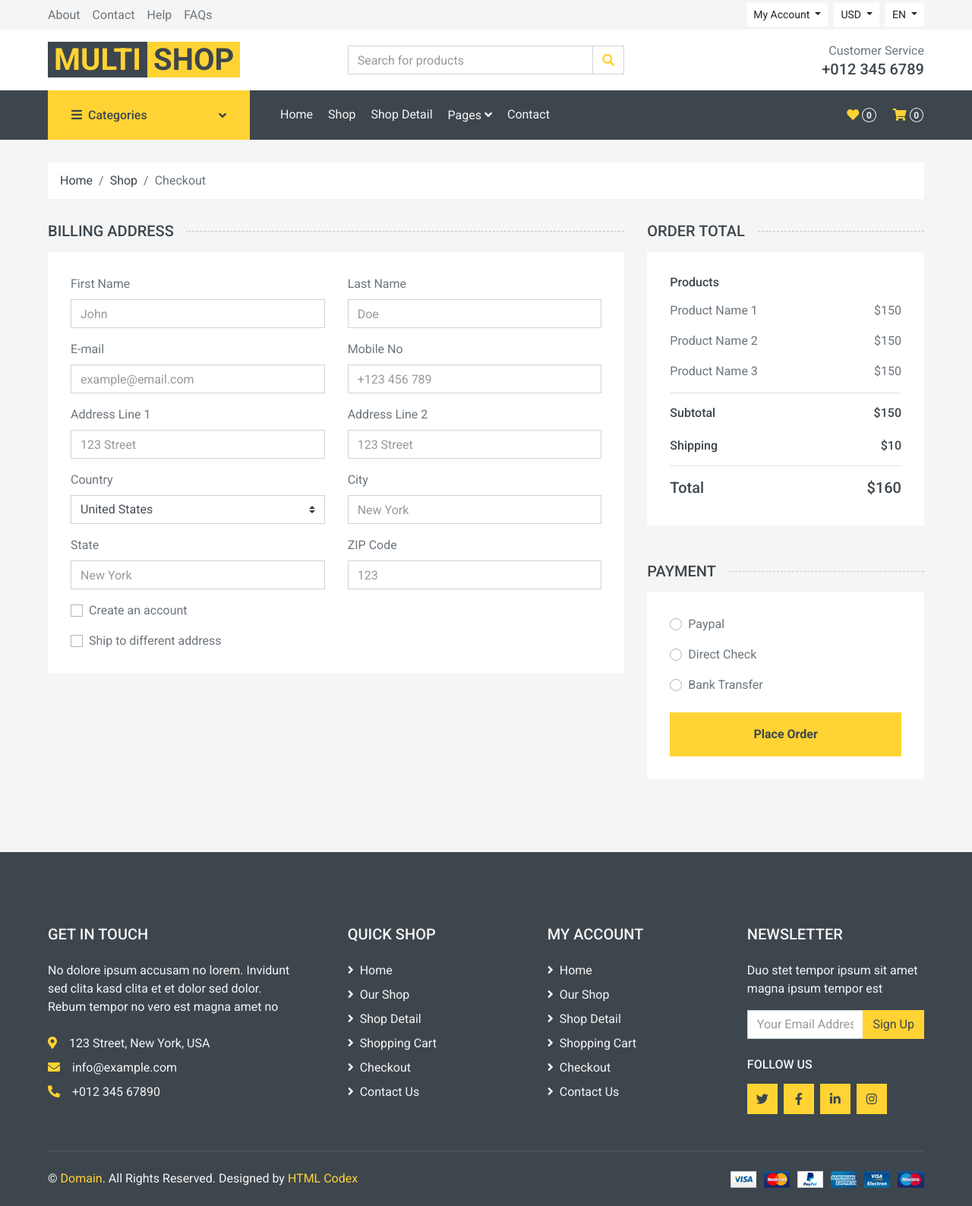
After one commit to nargesyaghoubi/Sky-Shop, a Django app: page /checkout/ in a window 1280 px wide. The commit adds this page. Shown: the whole page at 76% size. Run offline with Django 5.2, Linux system fonts and the light colour scheme; some libraries are stand-ins or nearby versions.

Commit message:
add checkout.html file

```diff
--- a/main/urls.py
+++ b/main/urls.py
@@ -1,9 +1,10 @@
 from django.urls import path, include
-from .views import index, shop, cart
+from .views import index, shop, cart, checkout
 
 urlpatterns = [
     path('', index, name='index'),
     path('shop/', shop, name='shop'),
-    path('cart/', cart, name='cart')
+    path('cart/', cart, name='cart'),
+    path('checkout/', checkout, name='checkout')
 
 ]
--- a/main/views.py
+++ b/main/views.py
@@ -8,3 +8,6 @@ def shop(request):
     return render(request, template_name='shop.html')
 def cart(request):
     return render(request, template_name='cart.html')
+
+def checkout(request):
+    return render(request, template_name='checkout.html')
--- a/templates/_partials/navbar.html
+++ b/templates/_partials/navbar.html
@@ -52,8 +52,8 @@
                             <a href="#" class="nav-link dropdown-toggle" data-toggle="dropdown">Pages <i
                                     class="fa fa-angle-down mt-1"></i></a>
                             <div class="dropdown-menu bg-primary rounded-0 border-0 m-0">
-                                <a href="{% url 'cart' %}" {% if request.path == '/cart/' %} class="nav-item nav-link"  {% else %} class="nav-item nav-link" {% endif %}>Shopping Cart</a>
-                                <a href="checkout.html" class="dropdown-item">Checkout</a>
+                                <a href="{% url 'cart' %}"class="dropdown-item">Shopping Cart</a>
+                                <a href="{% url 'checkout' %}" class="dropdown-item">Checkout</a>
                             </div>
                         </div>
                         <a href="contact.html" class="nav-item nav-link">Contact</a>
--- /dev/null
+++ b/templates/checkout.html
@@ -0,0 +1,204 @@
+{% extends 'master.html' %}
+{% load static %}
+
+{% block content %}
+
+        <!-- Breadcrumb Start -->
+    <div class="container-fluid">
+        <div class="row px-xl-5">
+            <div class="col-12">
+                <nav class="breadcrumb bg-light mb-30">
+                    <a class="breadcrumb-item text-dark" href="#">Home</a>
+                    <a class="breadcrumb-item text-dark" href="#">Shop</a>
+                    <span class="breadcrumb-item active">Checkout</span>
+                </nav>
+            </div>
+        </div>
+    </div>
+    <!-- Breadcrumb End -->
+
+
+    <!-- Checkout Start -->
+    <div class="container-fluid">
+        <div class="row px-xl-5">
+            <div class="col-lg-8">
+                <h5 class="section-title position-relative text-uppercase mb-3"><span class="bg-secondary pr-3">Billing Address</span></h5>
+                <div class="bg-light p-30 mb-5">
+                    <div class="row">
+                        <div class="col-md-6 form-group">
+                            <label>First Name</label>
+                            <input class="form-control" type="text" placeholder="John">
+                        </div>
+                        <div class="col-md-6 form-group">
+                            <label>Last Name</label>
+                            <input class="form-control" type="text" placeholder="Doe">
+                        </div>
+                        <div class="col-md-6 form-group">
+                            <label>E-mail</label>
+                            <input class="form-control" type="text" placeholder="example@email.com">
+                        </div>
+                        <div class="col-md-6 form-group">
+                            <label>Mobile No</label>
+                            <input class="form-control" type="text" placeholder="+123 456 789">
+                        </div>
+                        <div class="col-md-6 form-group">
+                            <label>Address Line 1</label>
+                            <input class="form-control" type="text" placeholder="123 Street">
+                        </div>
+                        <div class="col-md-6 form-group">
+                            <label>Address Line 2</label>
+                            <input class="form-control" type="text" placeholder="123 Street">
+                        </div>
+                        <div class="col-md-6 form-group">
+                            <label>Country</label>
+                            <select class="custom-select">
+                                <option selected>United States</option>
+                                <option>Afghanistan</option>
+                                <option>Albania</option>
+                                <option>Algeria</option>
+                            </select>
+                        </div>
+                        <div class="col-md-6 form-group">
+                            <label>City</label>
+                            <input class="form-control" type="text" placeholder="New York">
+                        </div>
+                        <div class="col-md-6 form-group">
+                            <label>State</label>
+                            <input class="form-control" type="text" placeholder="New York">
+                        </div>
+                        <div class="col-md-6 form-group">
+                            <label>ZIP Code</label>
+                            <input class="form-control" type="text" placeholder="123">
+                        </div>
+                        <div class="col-md-12 form-group">
+                            <div class="custom-control custom-checkbox">
+                                <input type="checkbox" class="custom-control-input" id="newaccount">
+                                <label class="custom-control-label" for="newaccount">Create an account</label>
+                            </div>
+                        </div>
+                        <div class="col-md-12">
+                            <div class="custom-control custom-checkbox">
+                                <input type="checkbox" class="custom-control-input" id="shipto">
+                                <label class="custom-control-label" for="shipto"  data-toggle="collapse" data-target="#shipping-address">Ship to different address</label>
+                            </div>
+                        </div>
+                    </div>
+                </div>
+                <div class="collapse mb-5" id="shipping-address">
+                    <h5 class="section-title position-relative text-uppercase mb-3"><span class="bg-secondary pr-3">Shipping Address</span></h5>
+                    <div class="bg-light p-30">
+                        <div class="row">
+                            <div class="col-md-6 form-group">
+                                <label>First Name</label>
+                                <input class="form-control" type="text" placeholder="John">
+                            </div>
+                            <div class="col-md-6 form-group">
+                                <label>Last Name</label>
+                                <input class="form-control" type="text" placeholder="Doe">
+                            </div>
+                            <div class="col-md-6 form-group">
+                                <label>E-mail</label>
+                                <input class="form-control" type="text" placeholder="example@email.com">
+                            </div>
+                            <div class="col-md-6 form-group">
+                                <label>Mobile No</label>
+                                <input class="form-control" type="text" placeholder="+123 456 789">
+                            </div>
+                            <div class="col-md-6 form-group">
+                                <label>Address Line 1</label>
+                                <input class="form-control" type="text" placeholder="123 Street">
+                            </div>
+                            <div class="col-md-6 form-group">
+                                <label>Address Line 2</label>
+                                <input class="form-control" type="text" placeholder="123 Street">
+                            </div>
+                            <div class="col-md-6 form-group">
+                                <label>Country</label>
+                                <select class="custom-select">
+                                    <option selected>United States</option>
+                                    <option>Afghanistan</option>
+                                    <option>Albania</option>
+                                    <option>Algeria</option>
+                                </select>
+                            </div>
+                            <div class="col-md-6 form-group">
+                                <label>City</label>
+                                <input class="form-control" type="text" placeholder="New York">
+                            </div>
+                            <div class="col-md-6 form-group">
+                                <label>State</label>
+                                <input class="form-control" type="text" placeholder="New York">
+                            </div>
+                            <div class="col-md-6 form-group">
+                                <label>ZIP Code</label>
+                                <input class="form-control" type="text" placeholder="123">
+                            </div>
+                        </div>
+                    </div>
+                </div>
+            </div>
+            <div class="col-lg-4">
+                <h5 class="section-title position-relative text-uppercase mb-3"><span class="bg-secondary pr-3">Order Total</span></h5>
+                <div class="bg-light p-30 mb-5">
+                    <div class="border-bottom">
+                        <h6 class="mb-3">Products</h6>
+                        <div class="d-flex justify-content-between">
+                            <p>Product Name 1</p>
+                            <p>$150</p>
+                        </div>
+                        <div class="d-flex justify-content-between">
+                            <p>Product Name 2</p>
+                            <p>$150</p>
+                        </div>
+                        <div class="d-flex justify-content-between">
+                            <p>Product Name 3</p>
+                            <p>$150</p>
+                        </div>
+                    </div>
+                    <div class="border-bottom pt-3 pb-2">
+                        <div class="d-flex justify-content-between mb-3">
+                            <h6>Subtotal</h6>
+                            <h6>$150</h6>
+                        </div>
+                        <div class="d-flex justify-content-between">
+                            <h6 class="font-weight-medium">Shipping</h6>
+                            <h6 class="font-weight-medium">$10</h6>
+                        </div>
+                    </div>
+                    <div class="pt-2">
+                        <div class="d-flex justify-content-between mt-2">
+                            <h5>Total</h5>
+                            <h5>$160</h5>
+                        </div>
+                    </div>
+                </div>
+                <div class="mb-5">
+                    <h5 class="section-title position-relative text-uppercase mb-3"><span class="bg-secondary pr-3">Payment</span></h5>
+                    <div class="bg-light p-30">
+                        <div class="form-group">
+                            <div class="custom-control custom-radio">
+                                <input type="radio" class="custom-control-input" name="payment" id="paypal">
+                                <label class="custom-control-label" for="paypal">Paypal</label>
+                            </div>
+                        </div>
+                        <div class="form-group">
+                            <div class="custom-control custom-radio">
+                                <input type="radio" class="custom-control-input" name="payment" id="directcheck">
+                                <label class="custom-control-label" for="directcheck">Direct Check</label>
+                            </div>
+                        </div>
+                        <div class="form-group mb-4">
+                            <div class="custom-control custom-radio">
+                                <input type="radio" class="custom-control-input" name="payment" id="banktransfer">
+                                <label class="custom-control-label" for="banktransfer">Bank Transfer</label>
+                            </div>
+                        </div>
+                        <button class="btn btn-block btn-primary font-weight-bold py-3">Place Order</button>
+                    </div>
+                </div>
+            </div>
+        </div>
+    </div>
+    <!-- Checkout End -->
+
+{% endblock content %}
--- a/templates/master.html
+++ b/templates/master.html
@@ -16,6 +16,7 @@
 
 
 
+
 {% block content %}
 {% endblock content %}
 
@@ -25,6 +26,20 @@
 {% include '_partials/footer.html' %}
 
 
+    <!-- JavaScript Libraries -->
+    <script src="https://code.jquery.com/jquery-3.4.1.min.js"></script>
+    <script src="https://stackpath.bootstrapcdn.com/bootstrap/4.4.1/js/bootstrap.bundle.min.js"></script>
+    <script src="{% static 'lib/easing/easing.min.js' %}"></script>
+    <script src="{% static 'lib/owlcarousel/owl.carousel.min.js' %}"></script>
+
+    <!-- Contact Javascript File -->
+    <script src="{% static 'mail/jqBootstrapValidation.min.js' %}"></script>
+    <script src="{% static 'mail/contact.js' %}"></script>
+
+    <!-- Template Javascript -->
+    <script src="{% static 'js/main.js' %}"></script>
+
+
 </body>
 
 </html>
--- a/templates/shop.html
+++ b/templates/shop.html
@@ -491,6 +491,8 @@
     </div>
     <!-- Shop End -->
 
+
+
 {% endblock content %}
-
+</body>
 </html>
```
Also changed, not shown: templates/index.html (+0 -14 lines), templates/listings.html (+1 -14 lines).
